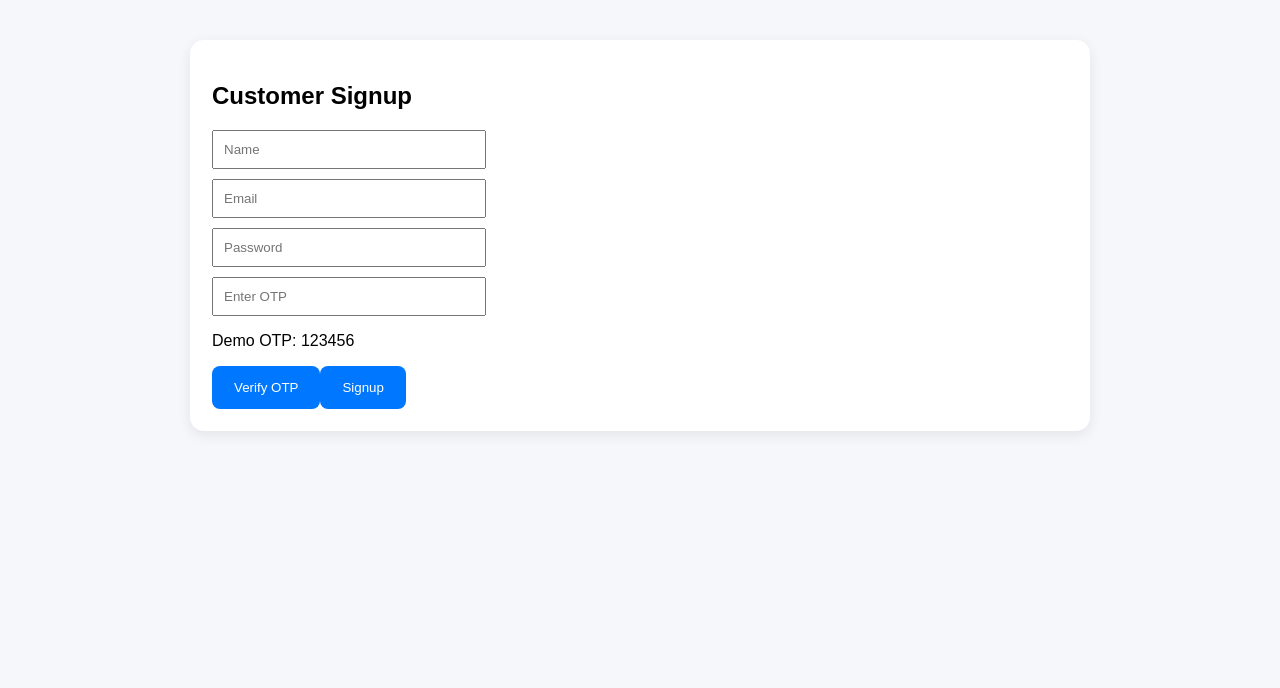
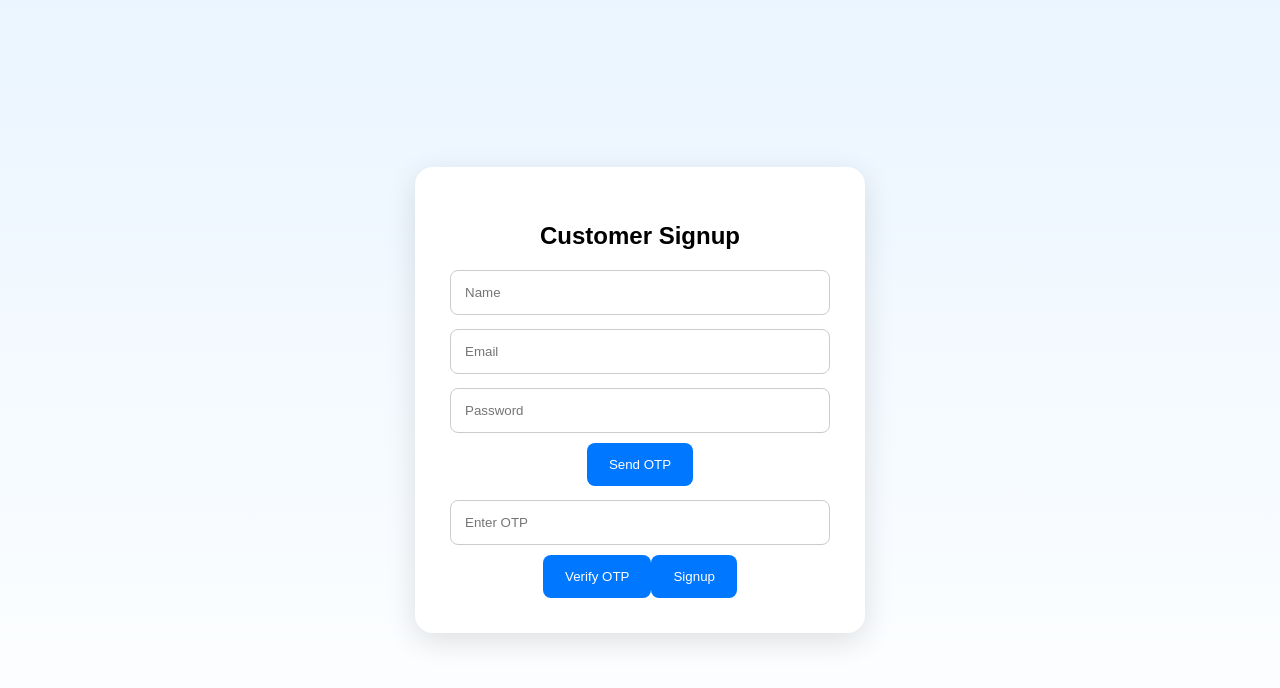
Before and after one commit to Gudiputisangeetha/CC96-Service-Booking, a React (Create React App) app in the folder client/: page /signup in a window 1280 px wide. Shown: the top 688 px of the page. Built offline with nearby package versions, Linux system fonts and the light colour scheme.

Commit message:
improved otp verification flow

```diff
--- a/client/src/pages/Signup.js
+++ b/client/src/pages/Signup.js
@@ -15,11 +15,28 @@ export default function Signup() {
   const [otp, setOtp] = useState("");
   const [otpVerified, setOtpVerified] = useState(false);
 
-  const verifyOtp = () => {
-    if (otp === "123456") {
+  const sendOtp = async () => {
+    try {
+      const res = await axios.post(
+        "https://cc96-service-booking.onrender.com/api/auth/send-otp"
+      );
+
+      alert(`Demo OTP: ${res.data.otp}`);
+    } catch (err) {
+      alert("Failed to generate OTP");
+    }
+  };
+
+  const verifyOtp = async () => {
+    try {
+      await axios.post(
+        "https://cc96-service-booking.onrender.com/api/auth/verify-otp",
+        { otp }
+      );
+
       setOtpVerified(true);
       alert("OTP Verified Successfully");
-    } else {
+    } catch (err) {
       alert("Invalid OTP");
     }
   };
@@ -43,8 +60,8 @@ export default function Signup() {
   };
 
   return (
-    <div className="container">
-      <div className="card">
+    <div className="auth-page">
+      <div className="auth-card">
         <h2>Customer Signup</h2>
 
         <input
@@ -72,13 +89,15 @@ export default function Signup() {
           }
         />
 
+        <button onClick={sendOtp}>
+          Send OTP
+        </button>
+
         <input
           placeholder="Enter OTP"
           value={otp}
           onChange={(e) => setOtp(e.target.value)}
         />
-
-        <p>Demo OTP: 123456</p>
 
         <button onClick={verifyOtp}>
           Verify OTP
```
Also changed, not shown: 1 other file (tests, documents, lock files or other folders).
